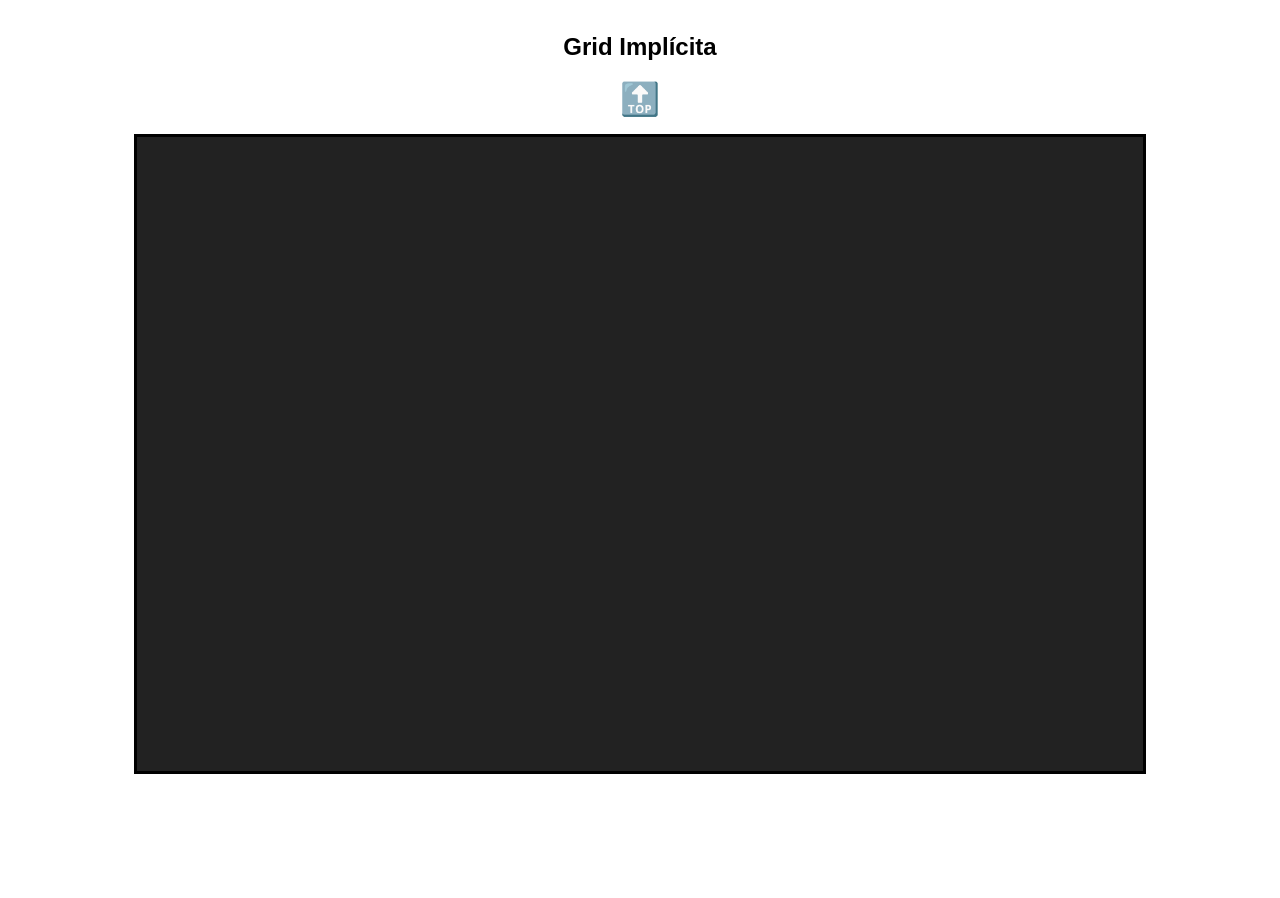
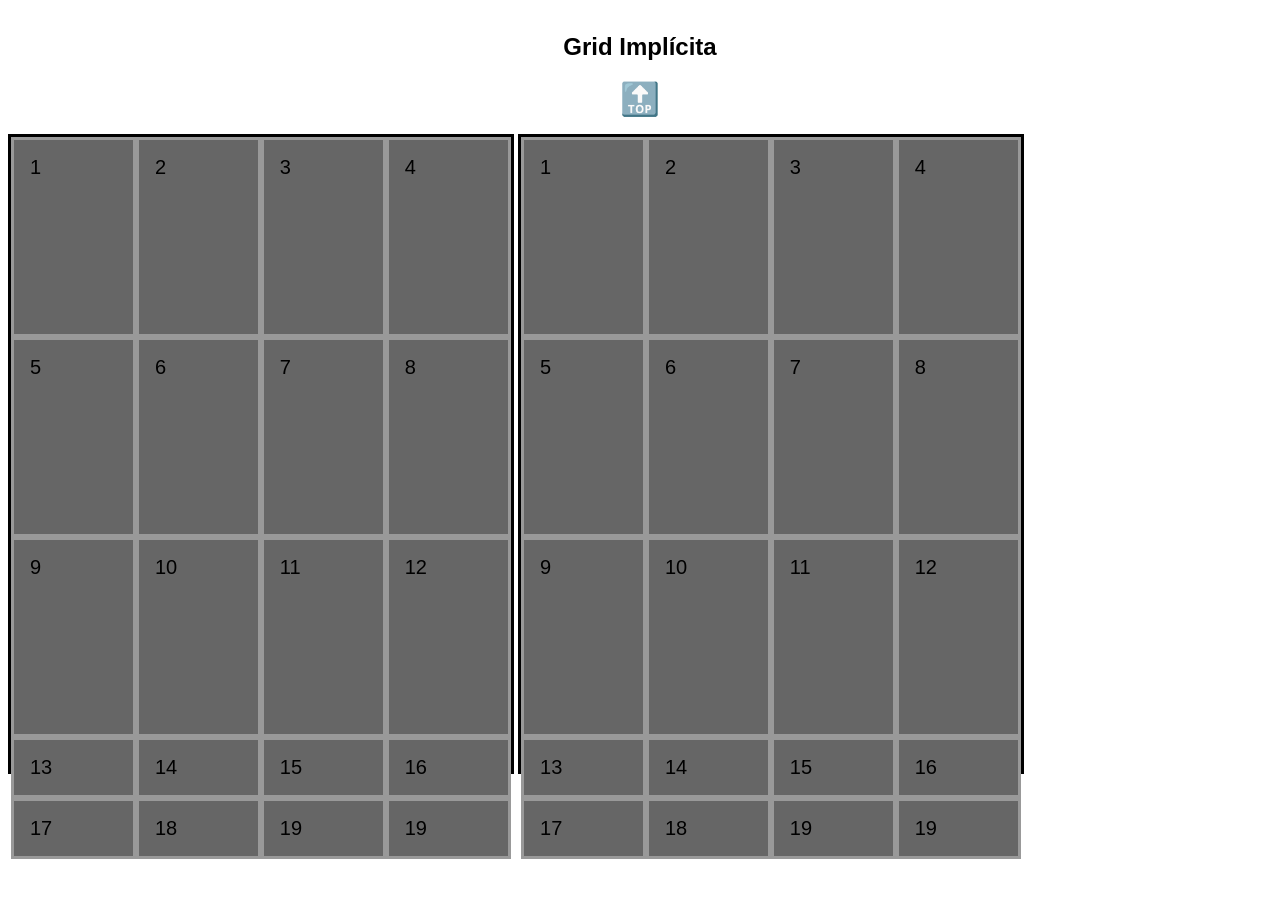
Before and after one commit to diegotvramos/curso-grid, a plain HTML site: page index.html in a window 1280 px wide. Shown: the part 5800-6698 px from the top of the page. Drawn offline with Linux system fonts and the light colour scheme.

Commit message:
Grid Implícita. Grids de bloque y de línea

```diff
--- a/css/index.css
+++ b/css/index.css
@@ -174,3 +174,13 @@
 .footer{
   grid-area: footer;
 }
+
+.grid-implicit{
+/*Grid de 4c x 3r*/
+width: 40%;
+display: grid;
+display: inline-grid;
+grid-template-columns: repeat(4, 1fr);
+grid-template-rows: repeat(3, 200px);
+
+}
--- a/index.html
+++ b/index.html
@@ -151,7 +151,53 @@
 
   <h2 id="grid-implicit">Grid Implícita</h2>
   <a href="#top">🔝</a>
-  <section class="container grid-implicit"></section>
+  <section class="container grid-implicit">
+    <article class="item">1</article>
+    <article class="item">2</article>
+    <article class="item">3</article>
+    <article class="item">4</article>
+    <article class="item">5</article>
+    <article class="item">6</article>
+    <article class="item">7</article>
+    <article class="item">8</article>
+    <article class="item">9</article>
+    <article class="item">10</article>
+    <article class="item">11</article>
+    <article class="item">12</article>
+    <article class="item">13</article>
+    <article class="item">14</article>
+    <article class="item">15</article>
+    <article class="item">16</article>
+    <article class="item">17</article>
+    <article class="item">18</article>
+    <article class="item">19</article>
+    <article class="item">19</article>
+  </section>
+  <section class="container grid-implicit">
+    <article class="item">1</article>
+    <article class="item">2</article>
+    <article class="item">3</article>
+    <article class="item">4</article>
+    <article class="item">5</article>
+    <article class="item">6</article>
+    <article class="item">7</article>
+    <article class="item">8</article>
+    <article class="item">9</article>
+    <article class="item">10</article>
+    <article class="item">11</article>
+    <article class="item">12</article>
+    <article class="item">13</article>
+    <article class="item">14</article>
+    <article class="item">15</article>
+    <article class="item">16</article>
+    <article class="item">17</article>
+    <article class="item">18</article>
+    <article class="item">19</article>
+    <article class="item">19</article>
+  </section>
+
+
+
 
   <h2 id="grid-flow">Flujo de la Grid</h2>
   <a href="#top">🔝</a>
```
Also changed, not shown: assets/inline-grid.JPG (added), assets/inline.JPG (added), 1 other file.
